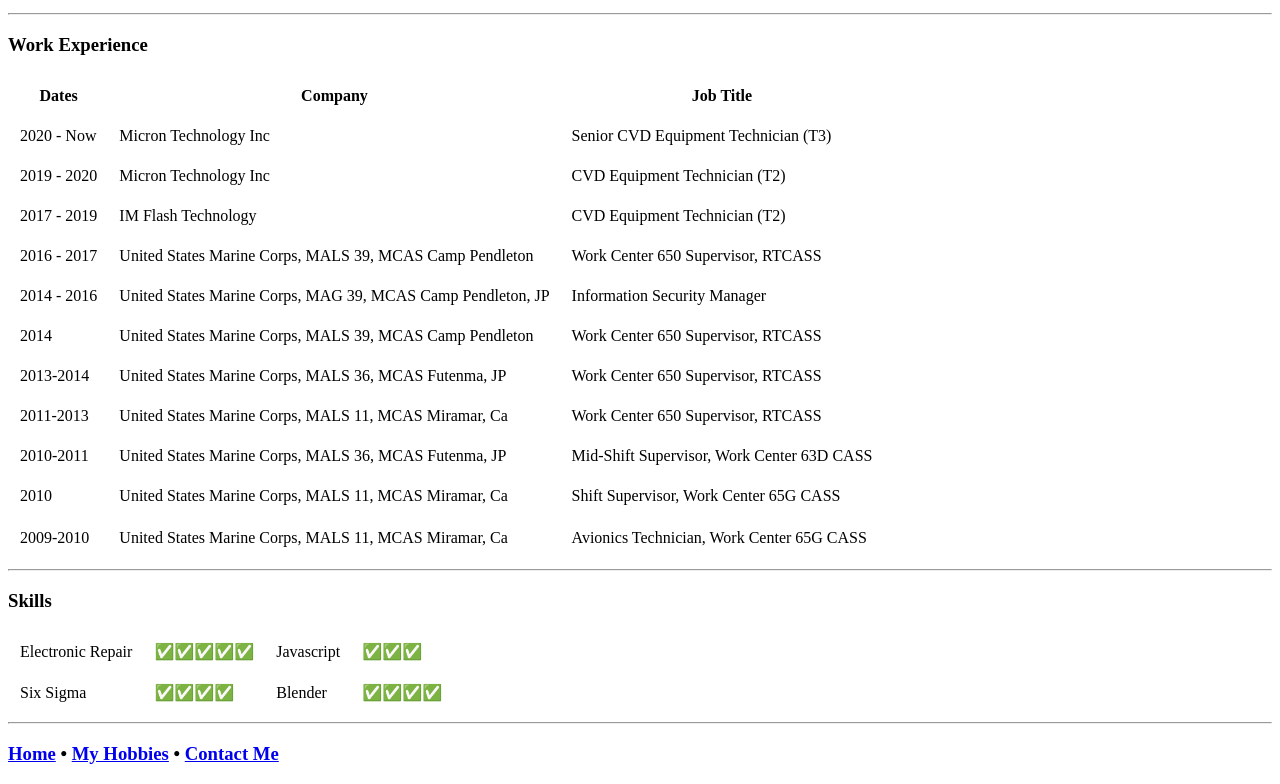
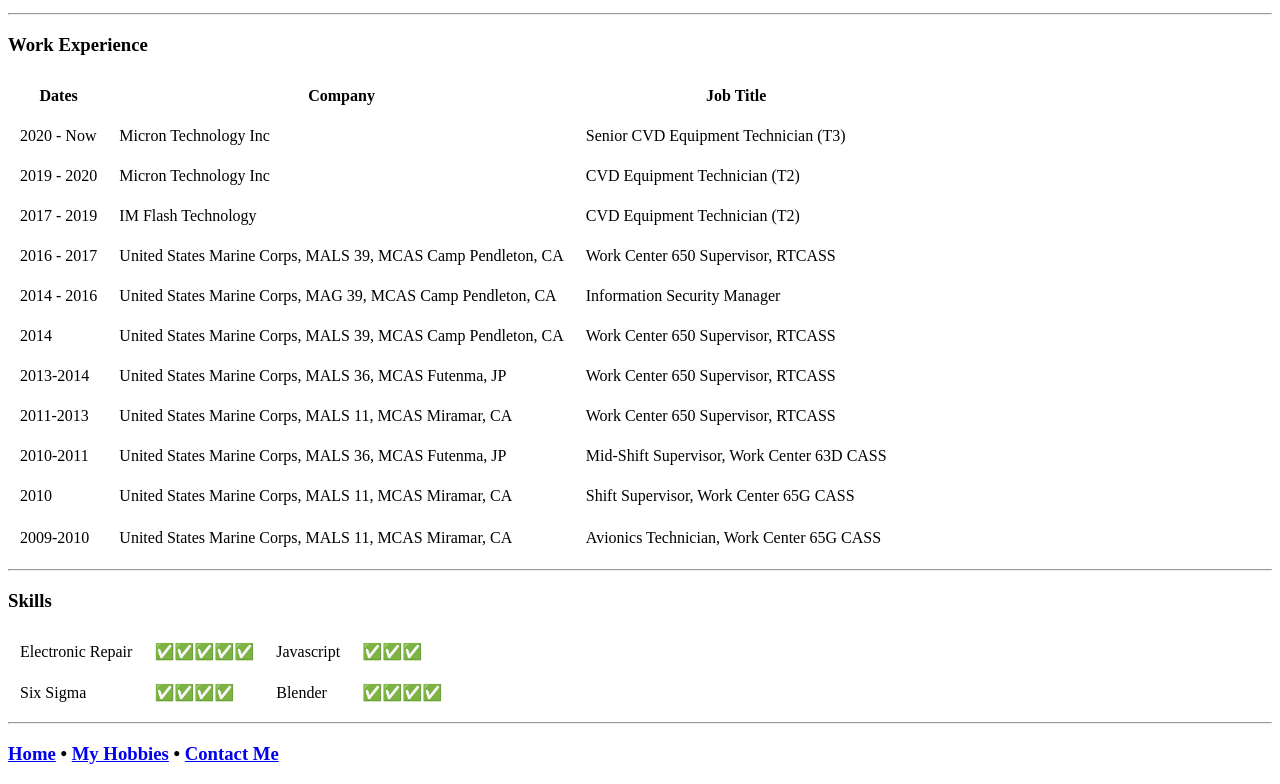
Before and after one commit to chronicjuiceboxx/cv, a plain HTML site: page index.html in a window 1280 px wide. Shown: the part 798-1582 px from the top of the page. Drawn offline with Linux system fonts and the light colour scheme.

Commit message:
Update index.html

```diff
--- a/index.html
+++ b/index.html
@@ -77,7 +77,7 @@
           <td>2016 - 2017</td>
           <td>
             United States Marine Corps, MALS 39, MCAS Camp
-            Pendleton
+            Pendleton, CA
           </td>
           <td>Work Center 650 Supervisor, RTCASS</td>
         </tr>
@@ -85,7 +85,7 @@
           <td>2014 - 2016</td>
           <td>
             United States Marine Corps, MAG 39, MCAS Camp
-            Pendleton, JP
+            Pendleton, CA
           </td>
           <td>Information Security Manager</td>
         </tr>
@@ -93,7 +93,7 @@
           <td>2014</td>
           <td>
             United States Marine Corps, MALS 39, MCAS Camp
-            Pendleton
+            Pendleton, CA
           </td>
           <td>Work Center 650 Supervisor, RTCASS</td>
         </tr>
@@ -104,7 +104,7 @@
         </tr>
         <tr>
           <td>2011-2013</td>
-          <td>United States Marine Corps, MALS 11, MCAS Miramar, Ca</td>
+          <td>United States Marine Corps, MALS 11, MCAS Miramar, CA</td>
           <td>Work Center 650 Supervisor, RTCASS</td>
         </tr>
         <tr>
@@ -114,13 +114,13 @@
         </tr>
         <tr>
           <td>2010</td>
-          <td>United States Marine Corps, MALS 11, MCAS Miramar, Ca</td>
+          <td>United States Marine Corps, MALS 11, MCAS Miramar, CA</td>
           <td>Shift Supervisor, Work Center 65G CASS</td>
         </tr>
         <tr></tr>
         <tr>
           <td>2009-2010</td>
-          <td>United States Marine Corps, MALS 11, MCAS Miramar, Ca</td>
+          <td>United States Marine Corps, MALS 11, MCAS Miramar, CA</td>
           <td>Avionics Technician, Work Center 65G CASS</td>
         </tr>
         <tr></tr>
```
